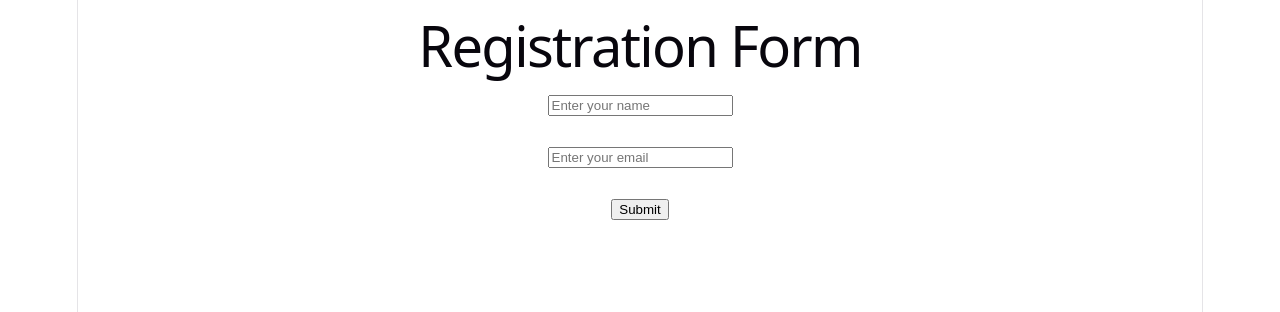
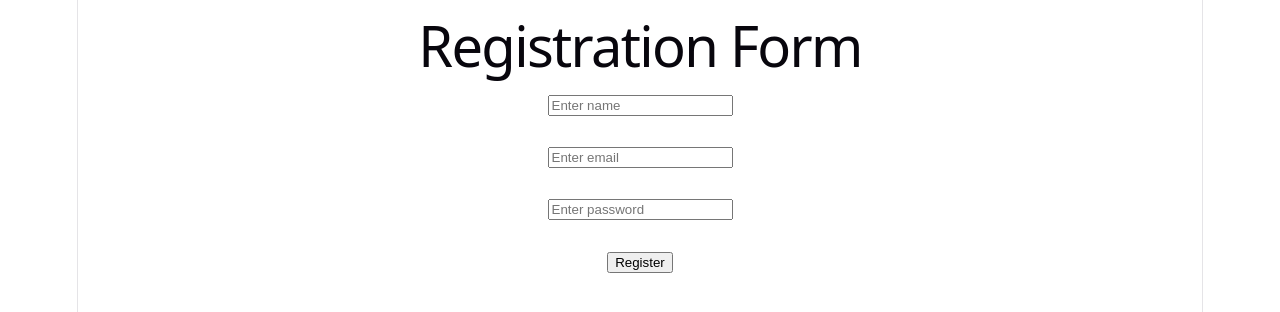
Before and after one commit to kanganamaheshwari0-cmd/react-revision, a React (Vite) app in the folder revision/: page / in a window 1280 px wide. Shown: the top 312 px of the page. Built offline with nearby package versions, Linux system fonts and the light colour scheme.

Commit message:
EXAMPLE-2 FORM VALIDATION

```diff
--- a/revision/src/App.jsx
+++ b/revision/src/App.jsx
@@ -495,11 +495,73 @@
 
 //FORM VALIDATION
 
+// import { useState } from "react";
+
+// function App() {
+//   const [name, setName] = useState("");
+//   const [email, setEmail] = useState("");
+//   const [error, setError] = useState("");
+
+//   const handleSubmit = (e) => {
+//     e.preventDefault();
+
+//     if (name === "") {
+//       setError("Name is required");
+//       return;
+//     }
+
+//     if (email === "") {
+//       setError("Email is required");
+//       return;
+//     }
+
+//     setError("");
+//     console.log("Form submitted");
+//   };
+
+//   return (
+//     <div>
+//       <h1>Registration Form</h1>
+
+//       <form onSubmit={handleSubmit}>
+//         <input
+//           type="text"
+//           placeholder="Enter your name"
+//           value={name}
+//           onChange={(e) => setName(e.target.value)}
+//         />
+
+//         <br />
+//         <br />
+
+//         <input
+//           type="email"
+//           placeholder="Enter your email"
+//           value={email}
+//           onChange={(e) => setEmail(e.target.value)}
+//         />
+
+//         <br />
+//         <br />
+
+//         <button type="submit">Submit</button>
+//       </form>
+
+//       {error && <p>{error}</p>}
+//     </div>
+//   );
+// }
+
+// export default App;
+
+//EXAMPLE-2 FORM VALIDATION
+
 import { useState } from "react";
 
 function App() {
   const [name, setName] = useState("");
   const [email, setEmail] = useState("");
+  const [password, setPassword] = useState("");
   const [error, setError] = useState("");
 
   const handleSubmit = (e) => {
@@ -515,8 +577,19 @@ function App() {
       return;
     }
 
+    if (password === "") {
+      setError("Password is required");
+      return;
+    }
+
+    if (password.length < 6) {
+      setError("Password must be at least 6 characters");
+      return;
+    }
+
     setError("");
-    console.log("Form submitted");
+
+    console.log("Form submitted successfully");
   };
 
   return (
@@ -524,9 +597,10 @@ function App() {
       <h1>Registration Form</h1>
 
       <form onSubmit={handleSubmit}>
+
         <input
           type="text"
-          placeholder="Enter your name"
+          placeholder="Enter name"
           value={name}
           onChange={(e) => setName(e.target.value)}
         />
@@ -536,7 +610,7 @@ function App() {
 
         <input
           type="email"
-          placeholder="Enter your email"
+          placeholder="Enter email"
           value={email}
           onChange={(e) => setEmail(e.target.value)}
         />
@@ -544,7 +618,17 @@ function App() {
         <br />
         <br />
 
-        <button type="submit">Submit</button>
+        <input
+          type="password"
+          placeholder="Enter password"
+          value={password}
+          onChange={(e) => setPassword(e.target.value)}
+        />
+
+        <br />
+        <br />
+
+        <button type="submit">Register</button>
       </form>
 
       {error && <p>{error}</p>}
```
